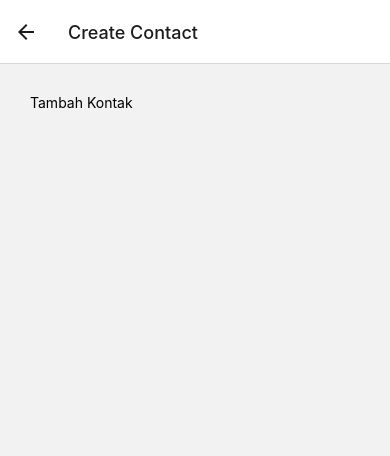
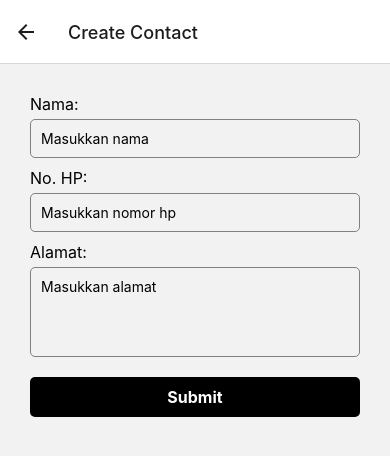
Before and after one commit to rakafebriansy/react-native-contact-app, a React Native app: screen / in a window 390 px wide. Both pictures are taken after a click on the element 330 px from the left and 784 px from the top of the page. Shown: the top 456 px of the page. Built offline with nearby package versions, Linux system fonts and the light colour scheme.

Commit message:
feat: styling create contact page

```diff
--- /dev/null
+++ b/src/components/InputData/index.js
@@ -0,0 +1,44 @@
+import React, { Component } from 'react';
+import { View, Text, StyleSheet, TextInput } from 'react-native';
+
+const InputData = ({label, placeholder, keyboardType, isTextArea}) => {
+    if(isTextArea) {
+        return (
+          <>
+            <Text style={styles.label}>{label}</Text>
+            <TextInput multiline={true} numberOfLines={4} placeholder={placeholder} style={styles.textInputArea} keyboardType={keyboardType} isTextArea={isTextArea}/>
+          </>
+        );
+    }
+
+    return (
+      <>
+        <Text style={styles.label}>{label}</Text>
+        <TextInput placeholder={placeholder} style={styles.textInput} keyboardType={keyboardType} isTextArea={isTextArea}/>
+      </>
+    );
+}
+
+export default InputData;
+
+const styles = StyleSheet.create({
+    label: {
+        fontSize: 16,
+        marginBottom: 5
+      },
+      textInput: {
+        borderWidth: 1,
+        borderColor: 'gray',
+        borderRadius: 5,
+        padding: 10,
+        marginBottom: 10
+      },
+      textInputArea: {
+        textAlignVertical:'top',
+        borderWidth: 1,
+        borderColor: 'gray',
+        borderRadius: 5,
+        padding: 10,
+        marginBottom: 10
+      }
+});
--- /dev/null
+++ b/src/components/index.js
@@ -0,0 +1,5 @@
+import InputData from "./InputData";
+
+export {
+    InputData
+};
--- a/src/pages/CreateContact/index.js
+++ b/src/pages/CreateContact/index.js
@@ -1,5 +1,6 @@
 import React, { Component } from 'react';
-import { View, Text, StyleSheet } from 'react-native';
+import { View, Text, StyleSheet, TouchableOpacity } from 'react-native';
+import { InputData } from '../../components';
 
 export default class CreateContact extends Component {
   constructor(props) {
@@ -11,7 +12,12 @@ export default class CreateContact extends Component {
   render() {
     return (
       <View style={styles.page}>
-        <Text>Tambah Kontak</Text>
+        <InputData label="Nama:" placeholder="Masukkan nama" />
+        <InputData label="No. HP:" placeholder="Masukkan nomor hp" keyboardType='number-pad' />
+        <InputData label="Alamat:" placeholder="Masukkan alamat" isTextArea={true} />
+        <TouchableOpacity style={styles.button}>
+          <Text style={styles.textButton}>Submit</Text>
+        </TouchableOpacity>
       </View>
     );
   }
@@ -21,5 +27,17 @@ const styles = StyleSheet.create({
     page: {
         flex: 1,
         padding: 30
+    },
+    button: {
+      backgroundColor: 'black',
+      padding: 10,
+      borderRadius: 5,
+      marginTop: 10,
+    },
+    textButton: {
+      color: 'white',
+      fontWeight: 'bold',
+      textAlign: 'center',
+      fontSize: 16
     }
 });
```
